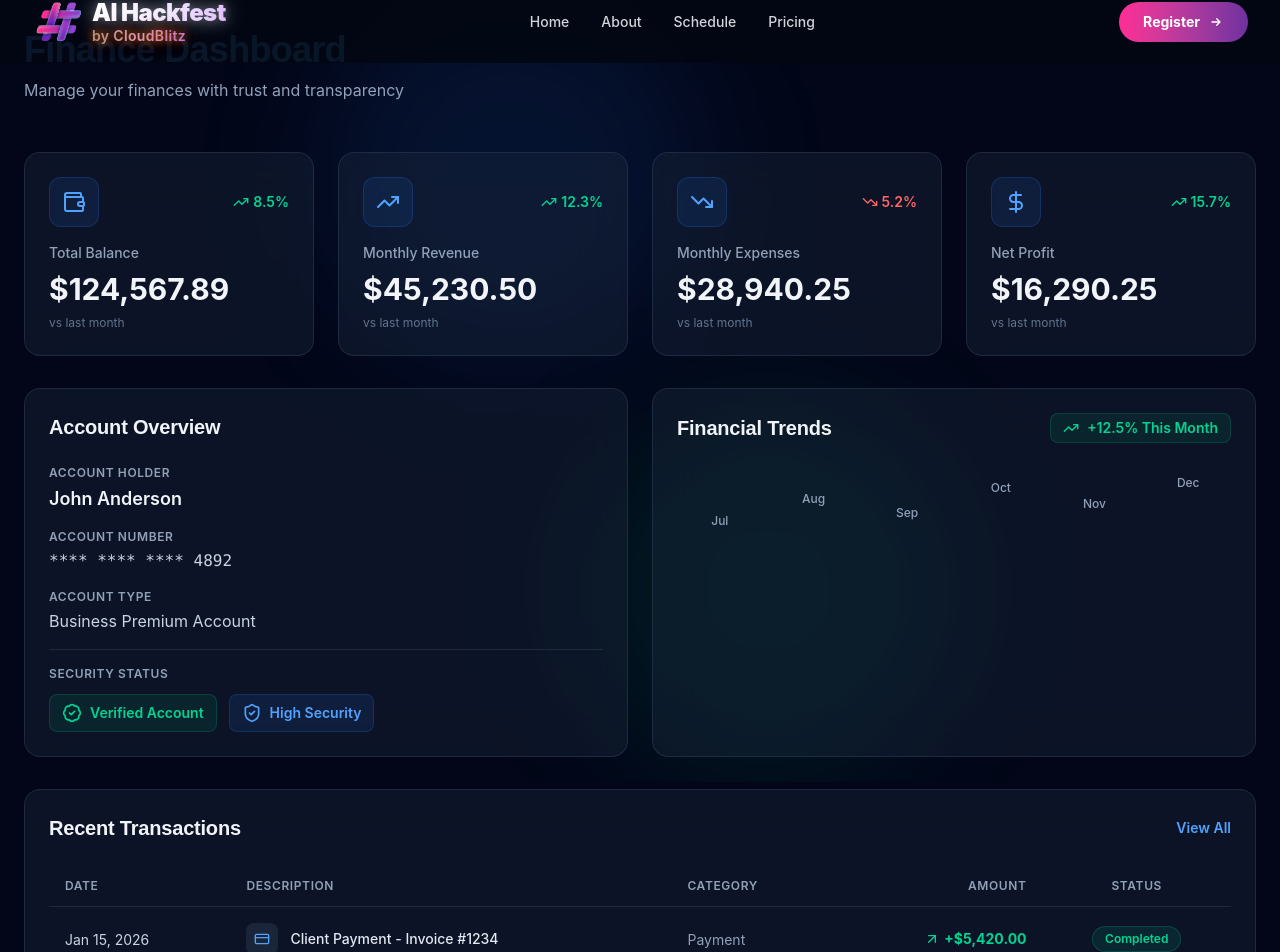
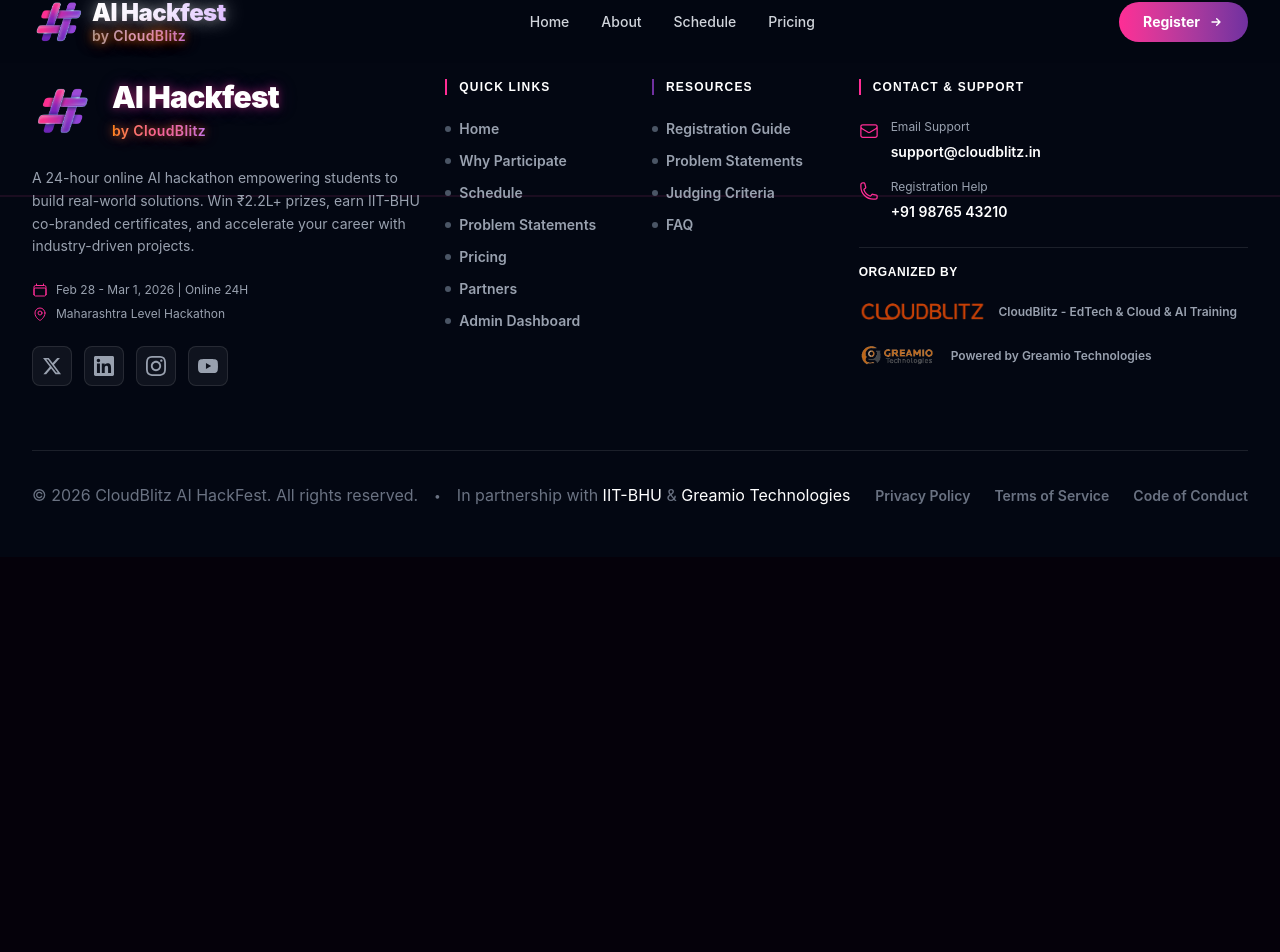
Before and after one commit to ReeturajKumar/Hackfest, a React (Vite) app in the folder client/: page /finance/dashboard in a window 1280 px wide. Shown: the part 18-970 px from the top of the page. After the commit the page ends 800 px from the top, so only its background shows below. Built offline with nearby package versions, Linux system fonts and the light colour scheme.

Commit message:
UI enhancement

```diff
--- a/client/src/pages/DashboardPage.jsx
+++ b/client/src/pages/DashboardPage.jsx
@@ -263,7 +263,6 @@
                   <th className="px-6 py-4 text-caption-sm font-bold text-gray-500 uppercase tracking-widest">Type</th>
                   <th className="px-6 py-4 text-caption-sm font-bold text-gray-500 uppercase tracking-widest">Team Name</th>
                   <th className="px-6 py-4 text-caption-sm font-bold text-gray-500 uppercase tracking-widest">Amount</th>
-                  <th className="px-6 py-4 text-caption-sm font-bold text-gray-500 uppercase tracking-widest">Payment</th>
                   <th className="px-6 py-4 text-caption-sm font-bold text-gray-500 uppercase tracking-widest text-right">Date</th>
                 </tr>
               </thead>
@@ -299,22 +298,6 @@
                       </td>
                       <td className="px-6 py-4 text-sm font-medium text-gray-900">
                         ₹{reg.paymentAmount || (reg.participationType === 'individual' ? 499 : 999)}
-                      </td>
-                      <td className="px-6 py-4">
-                        <div className="flex items-center gap-1.5">
-                          {reg.paymentStatus === 'completed' ? (
-                            <CheckCircleIcon className="w-4 h-4 text-green-500" />
-                          ) : reg.paymentStatus === 'pending' ? (
-                            <ClockIcon className="w-4 h-4 text-orange-400" />
-                          ) : (
-                            <XCircleIcon className="w-4 h-4 text-red-500" />
-                          )}
-                          <span className={`text-xs font-bold capitalize ${reg.paymentStatus === 'completed' ? 'text-green-600' :
-                            reg.paymentStatus === 'pending' ? 'text-orange-600' : 'text-red-600'
-                            }`}>
-                            {reg.paymentStatus === 'completed' ? 'Paid' : reg.paymentStatus}
-                          </span>
-                        </div>
                       </td>
                       <td className="px-6 py-4 text-right">
                         <span className="text-xs font-medium text-gray-400">
--- a/client/src/pages/FinanceDashboardPage.jsx
+++ /dev/null
@@ -1,70 +0,0 @@
-import React from 'react';
-import { motion } from 'framer-motion';
-import { Wallet, TrendingUp, TrendingDown, DollarSign } from 'lucide-react';
-import MetricCard from '../components/finance/MetricCard';
-import TransactionTable from '../components/finance/TransactionTable';
-import AccountOverview from '../components/finance/AccountOverview';
-import FinancialChart from '../components/finance/FinancialChart';
-import { financialMetrics, recentTransactions, accountInfo, chartData } from '../data/mockFinanceData';
-
-const FinanceDashboardPage = () => {
-  // Map icons to metrics
-  const metricsWithIcons = [
-    { ...financialMetrics[0], icon: Wallet },
-    { ...financialMetrics[1], icon: TrendingUp },
-    { ...financialMetrics[2], icon: TrendingDown },
-    { ...financialMetrics[3], icon: DollarSign },
-  ];
-
-  return (
-    <div className="min-h-screen bg-slate-950 text-white">
-      {/* Background Effects */}
-      <div className="fixed inset-0 overflow-hidden pointer-events-none">
-        <div className="absolute top-0 left-1/4 w-96 h-96 bg-blue-500/10 rounded-full blur-3xl"></div>
-        <div className="absolute bottom-0 right-1/4 w-96 h-96 bg-emerald-500/10 rounded-full blur-3xl"></div>
-      </div>
-
-      {/* Content */}
-      <div className="relative z-10 max-w-7xl mx-auto px-6 py-12">
-        {/* Header */}
-        <motion.div
-          initial={{ opacity: 0, y: -20 }}
-          animate={{ opacity: 1, y: 0 }}
-          transition={{ duration: 0.5 }}
-          className="mb-12"
-        >
-          <h1 className="text-4xl font-bold mb-2 bg-gradient-to-r from-blue-400 to-emerald-400 bg-clip-text text-transparent">
-            Finance Dashboard
-          </h1>
-          <p className="text-slate-400">Manage your finances with trust and transparency</p>
-        </motion.div>
-
-        {/* Metrics Grid */}
-        <div className="grid grid-cols-1 md:grid-cols-2 lg:grid-cols-4 gap-6 mb-8">
-          {metricsWithIcons.map((metric, index) => (
-            <MetricCard
-              key={metric.id}
-              label={metric.label}
-              value={metric.value}
-              change={metric.change}
-              trend={metric.trend}
-              icon={metric.icon}
-              index={index}
-            />
-          ))}
-        </div>
-
-        {/* Account Overview and Chart */}
-        <div className="grid grid-cols-1 lg:grid-cols-2 gap-6 mb-8">
-          <AccountOverview accountInfo={accountInfo} />
-          <FinancialChart data={chartData} />
-        </div>
-
-        {/* Transactions Table */}
-        <TransactionTable transactions={recentTransactions} />
-      </div>
-    </div>
-  );
-};
-
-export default FinanceDashboardPage;
--- a/client/src/pages/RegistrationDetailsPage.jsx
+++ b/client/src/pages/RegistrationDetailsPage.jsx
@@ -17,6 +17,7 @@
   CalendarDaysIcon,
   ShieldCheckIcon
 } from '@heroicons/react/24/outline';
+import { FingerprintIcon } from 'lucide-react';
 
 const RegistrationDetailsPage = () => {
   const { id } = useParams();
```
